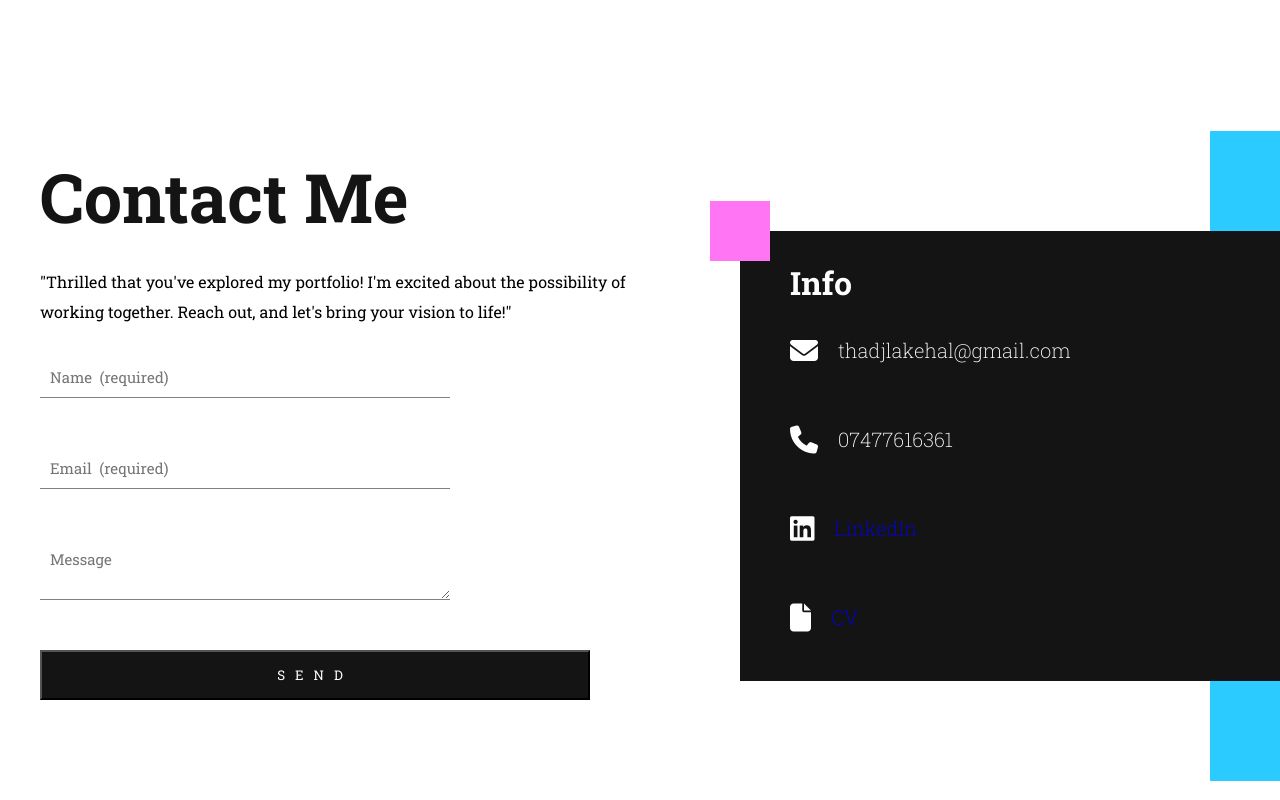
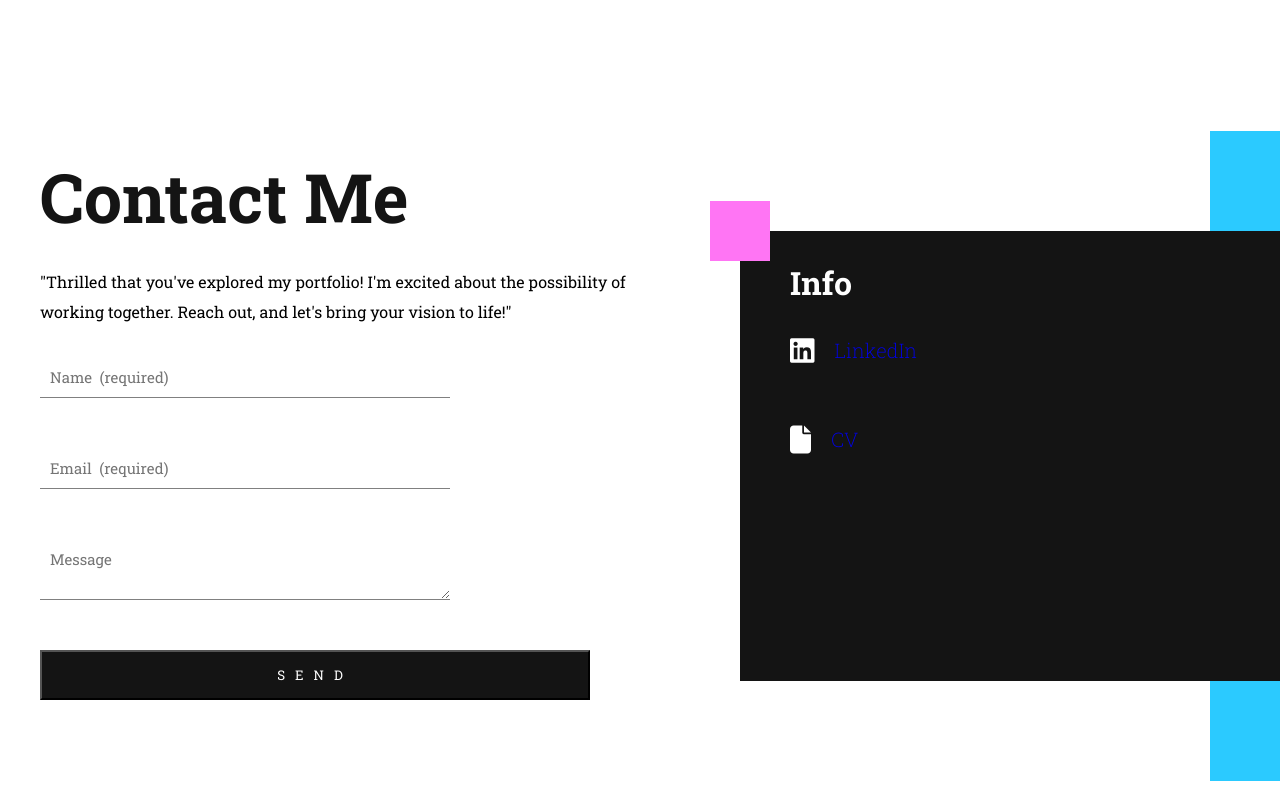
Before and after one commit to TahaHL/IT-Carreer-Switch-Portfolio, a plain HTML site: page index.html in a window 1280 px wide. Shown: the part 3463-4263 px from the top of the page. Drawn offline with Linux system fonts and the light colour scheme.

Commit message:
Update index.html

```diff
--- a/index.html
+++ b/index.html
@@ -147,8 +147,6 @@
             <div class="info-box">
                 <span class="small-pink-box"></span>
                 <h6>Info</h6>
-                <p><i class="fa-solid fa-envelope"></i>thadjlakehal@gmail.com</p>
-                <p><i id="phone2" class="fa-solid fa-phone"></i>07477616361</p>
                 <p><i class="fa-brands fa-linkedin"></i><a target="_blank" href="https://www.linkedin.com/in/taha-hl-066538197/">LinkedIn</a></p>
                 <p><i class="fa-solid fa-file"></i><a target="_blank" href="images/Junior Frontend CV.pdf">CV</a></p>
                 <span class="big-blue-rectangle"></span>
```
